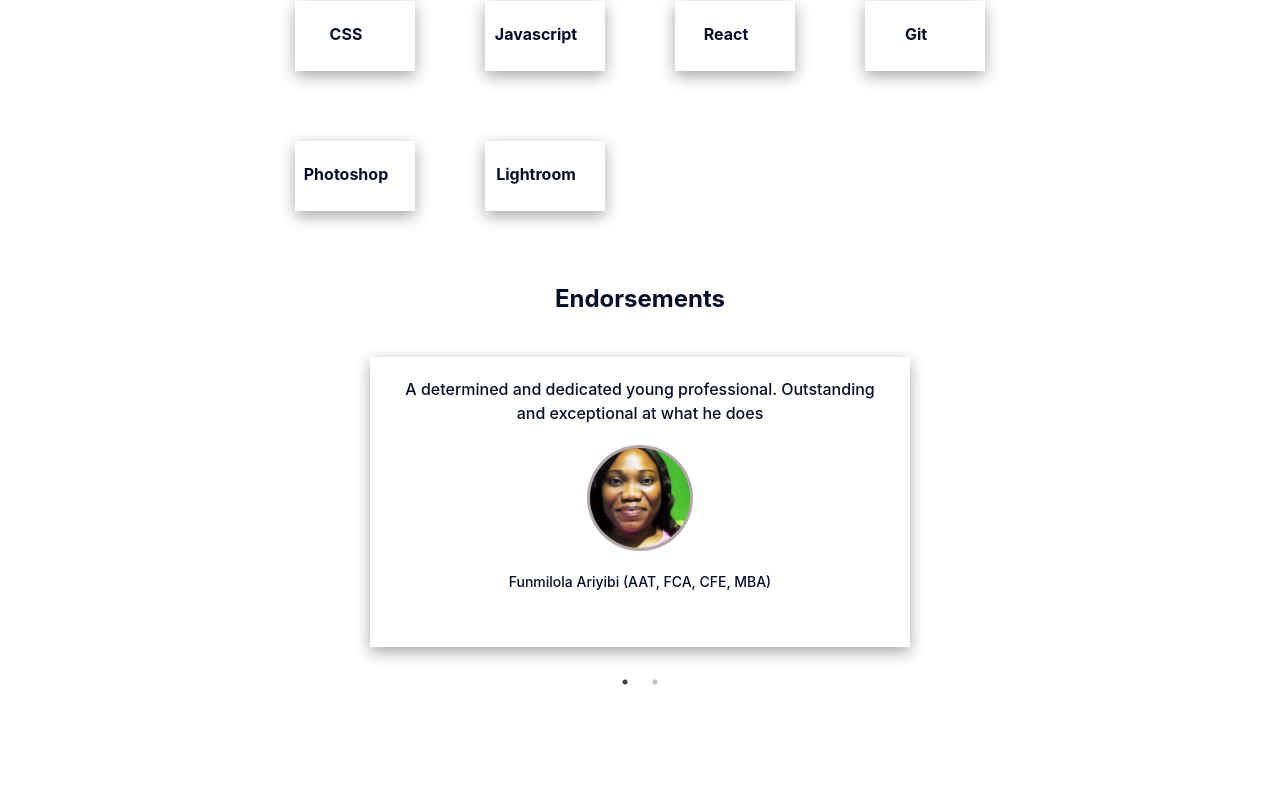
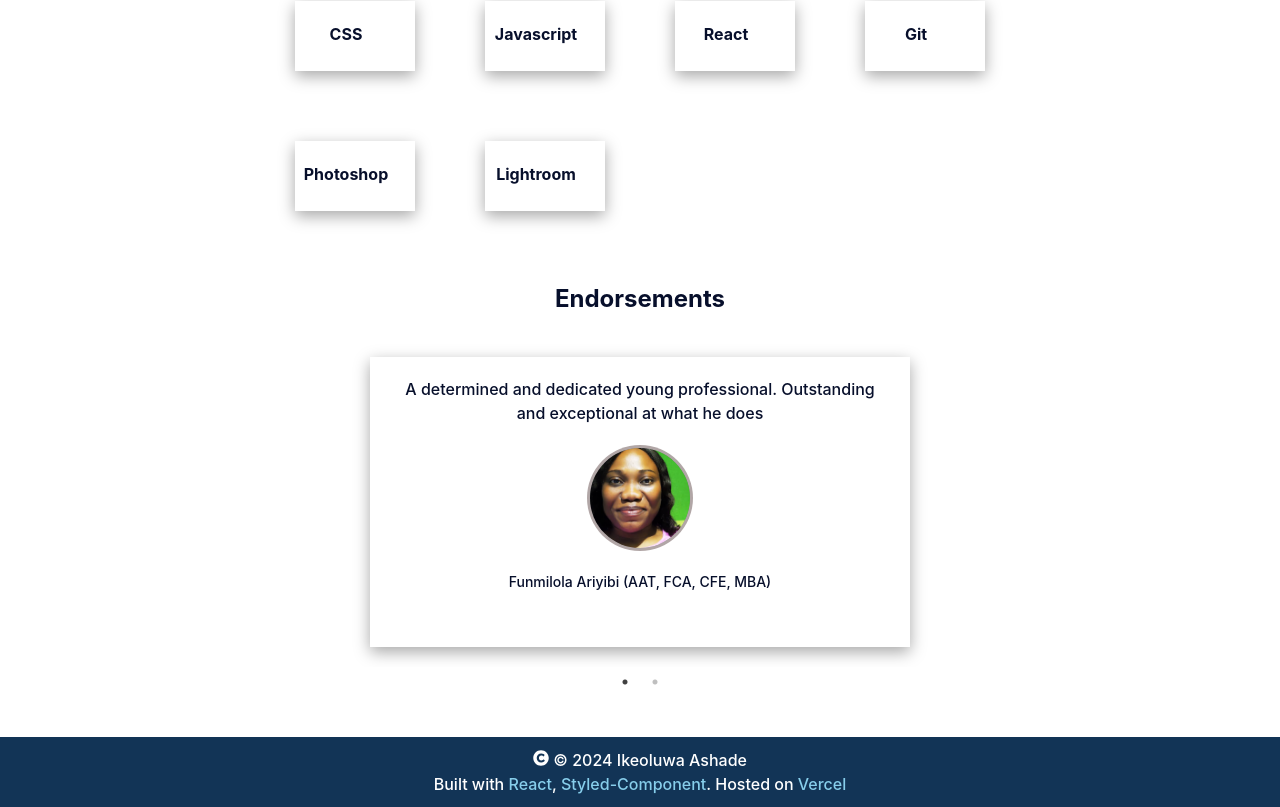
Before and after one commit to IkeoluwaAshade/ikeoluwaashade.com, a React (Vite) app: page / in a window 1280 px wide. Shown: the part 555-1362 px from the top of the page. Before the commit the page ends 1292 px from the top, so only its background shows below. Built offline with nearby package versions, Linux system fonts and the light colour scheme.

Commit message:
Footer Section

```diff
--- a/src/components/static/Header.jsx
+++ b/src/components/static/Header.jsx
@@ -50,31 +50,31 @@ const Header = () => {
                     <NavDiv isOpen={isMenuOpen}>
                         <Nav>
                             <VscProject />
-                            <a href="#" target='_blank'>Projects</a>
+                            <a href="#" target='_blank' rel="noopener noreferrer">Projects</a>
                         </Nav>
 
                         <Nav>
                             <FaBlogger />
-                            <a href="https://ikeoluwaashade.blogspot.com/" target='_blank'>Blog</a>
+                            <a href="https://ikeoluwaashade.blogspot.com/" target='_blank' rel="noopener noreferrer">Blog</a>
                         </Nav>
 
                         <Nav>
                             <MdNoPhotography />
-                            <a href="#" target='_blank'>Photography</a>
+                            <a href="#" target='_blank' rel="noopener noreferrer">Photography</a>
                         </Nav>
                     </NavDiv>
 
                     <Socials isOpen={isMenuOpen}>
                         <IconContainer>
                             <Github>
-                                <a href='https://github.com/IkeoluwaAshade' target='_blank'><FaGithub /></a>
+                                <a href='https://github.com/IkeoluwaAshade' target='_blank' rel="noopener noreferrer"><FaGithub /></a>
                                 <Tooltip>Github</Tooltip>
                             </Github>
                         </IconContainer>
 
                         <IconContainer>
                             <Frontend>
-                                <a href='https://www.frontendmentor.io/profile/IkeoluwaAshade' target='_blank'><SiFrontendmentor />
+                                <a href='https://www.frontendmentor.io/profile/IkeoluwaAshade' target='_blank' rel="noopener noreferrer"><SiFrontendmentor />
                                 </a>
                                 <Tooltip>Frontend Mentor</Tooltip>
                             </Frontend>
@@ -82,7 +82,7 @@ const Header = () => {
 
                         <IconContainer>
                             <LinkedIn>
-                                <a href='https://www.linkedin.com/in/ikeoluwaashade' target='_blank'>
+                                <a href='https://www.linkedin.com/in/ikeoluwaashade' target='_blank' rel="noopener noreferrer">
                                     <GrLinkedin />
                                 </a>
                                 <Tooltip>LinkedIn</Tooltip>
@@ -110,6 +110,7 @@ const Container = styled.div`
     color: ${({ theme }) => theme.text};
     width: 100%;
     height: 100px;
+
     display: flex;
     justify-content: center;
     align-items: center;
--- a/src/components/static/footer.jsx
+++ b/src/components/static/footer.jsx
@@ -0,0 +1,63 @@
+import React from 'react'
+import styled from 'styled-components'
+import { FaCopyright } from 'react-icons/fa'
+
+const Footer = () => {
+  return (
+    <Container>
+        <Wrapper>
+            <Ike>
+                <FaCopyright /> &copy; {new Date().getFullYear()} Ikeoluwa Ashade <br />
+            </Ike>
+
+            <BuiltWith>
+                Built with <a href='https://legacy.reactjs.org/' target='_blank' rel="noopener noreferrer">React</a>, <a href="https://styled-components.com/" target='_blank' rel="noopener noreferrer">Styled-Component</a>.
+                    Hosted on <a href="http://vercel.com/" target='_blank' rel="noopener noreferrer">Vercel</a>
+            </BuiltWith>
+
+        </Wrapper>
+    </Container>
+  )
+}
+
+export default Footer
+
+const Container = styled.footer`
+    background-color: #123456;
+    color: #fff;
+    width: 100%;
+    height: 70px;
+
+    display: flex;
+    justify-content: center;
+
+    margin-bottom: 0;
+    position: absolute;
+
+`
+
+const Wrapper = styled.div`
+    /* background-color: red; */
+    width: 85%;
+    font-weight: 500;
+
+
+    display: flex;
+    justify-content: center;
+    align-items: center;
+    flex-direction: column;
+
+`
+
+const Ike = styled.div`
+/* color: red; */
+
+`
+
+const BuiltWith = styled.div`
+
+    a {
+        color:  skyblue;
+        text-decoration: none;
+    }
+`
--- a/src/index.css
+++ b/src/index.css
@@ -17,4 +17,5 @@
 body {
   margin: 0;
   padding: 0;
+  box-sizing: border-box;
 }
--- a/src/pages/LandingPage.jsx
+++ b/src/pages/LandingPage.jsx
@@ -6,6 +6,7 @@ import Header from '../components/static/Header';
 import HeroSection from '../components/layout/HeroSection'
 import TechnologySection from '../components/layout/TechnologySection';
 import EndorsementSection from '../components/layout/EndorsementSection';
+import Footer from '../components/static/Footer';
 
 const LandingPage = () => {
 
@@ -23,6 +24,7 @@ const LandingPage = () => {
         <HeroSection />
         <TechnologySection />
         <EndorsementSection />
+        <Footer />
     </ThemeProvider>
   )
 }
```
